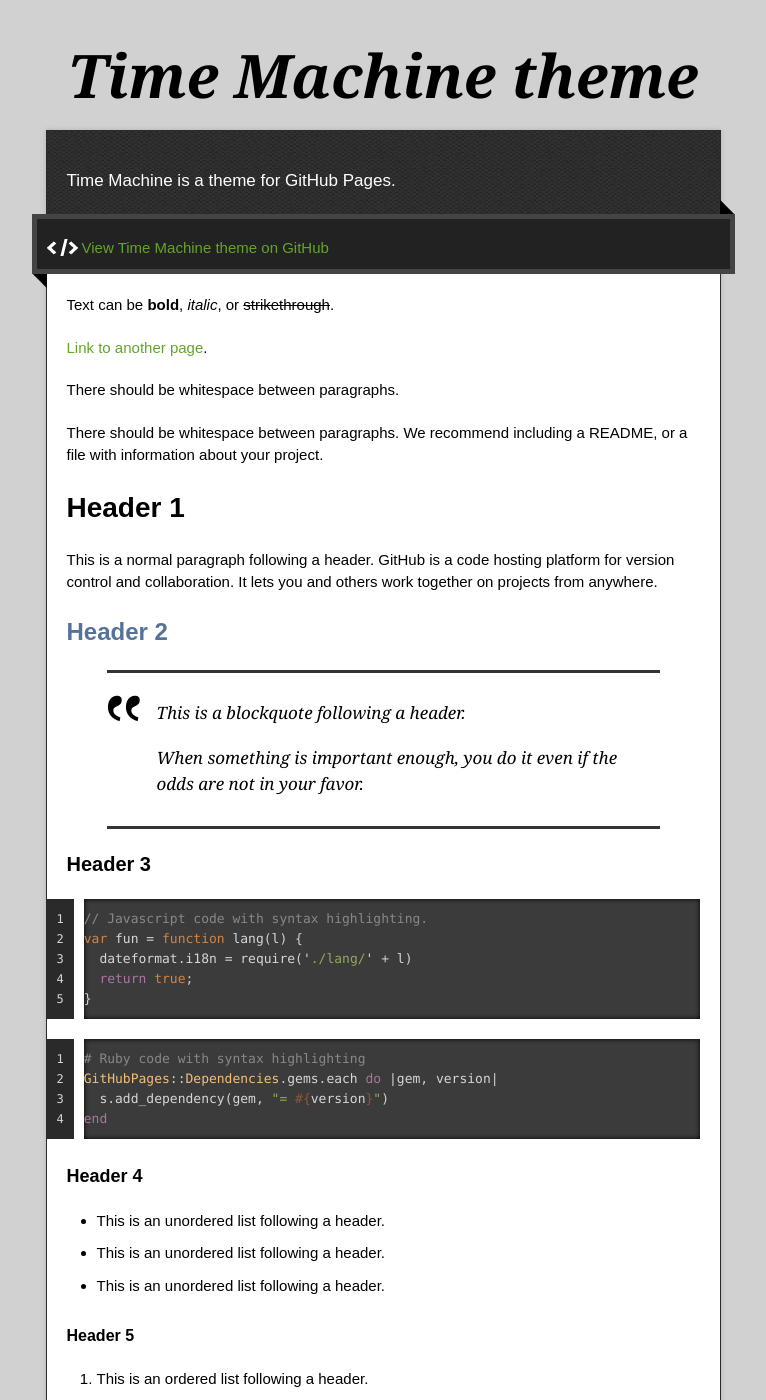
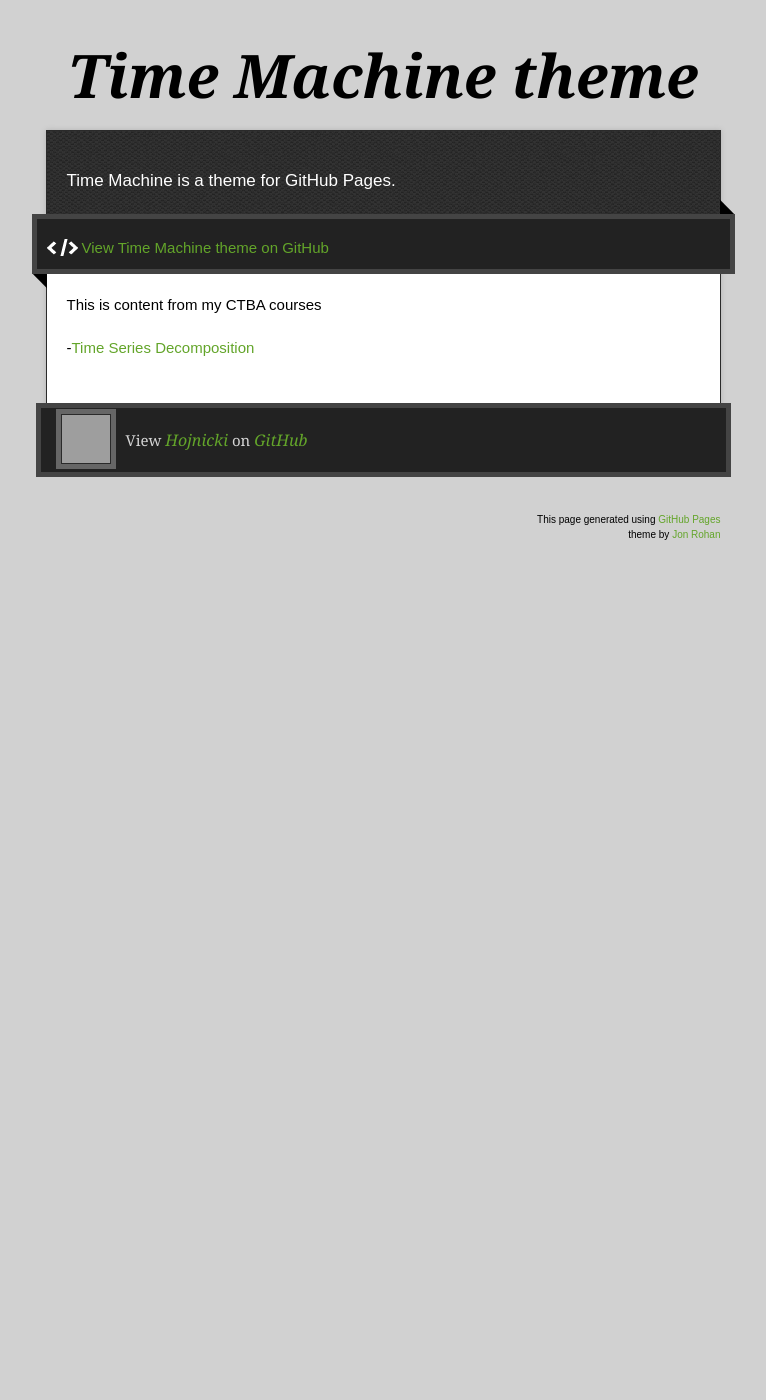
Before and after one commit to Hojnicki/hojnicki.github.io, a Jekyll site: the page built from index.md, in a window 1280 px wide and 1400 px high. Shown: the whole window, without its empty margins (257-1023 px from the left). Built offline with Jekyll 4.4.1, drawn with Linux system fonts in a browser that asks for light colours; our own code applies the rules of GitHub Pages for plain Markdown files; some of the changed text lies outside the part shown; grey boxes are pictures that could not be loaded.

Commit message:
Update index.md

````diff
--- a/index.md
+++ b/index.md
@@ -3,122 +3,6 @@
 description: Live from Williamsburg, it's Saturday night!
 ---
 
-Text can be **bold**, _italic_, or ~~strikethrough~~.
+This is content from my CTBA courses
 
-[Link to another page](./another-page.html).
-
-There should be whitespace between paragraphs.
-
-There should be whitespace between paragraphs. We recommend including a README, or a file with information about your project.
-
-# Header 1
-
-This is a normal paragraph following a header. GitHub is a code hosting platform for version control and collaboration. It lets you and others work together on projects from anywhere.
-
-## Header 2
-
-> This is a blockquote following a header.
->
-> When something is important enough, you do it even if the odds are not in your favor.
-
-### Header 3
-
-```js
-// Javascript code with syntax highlighting.
-var fun = function lang(l) {
-  dateformat.i18n = require('./lang/' + l)
-  return true;
-}
-```
-
-```ruby
-# Ruby code with syntax highlighting
-GitHubPages::Dependencies.gems.each do |gem, version|
-  s.add_dependency(gem, "= #{version}")
-end
-```
-
-#### Header 4
-
-*   This is an unordered list following a header.
-*   This is an unordered list following a header.
-*   This is an unordered list following a header.
-
-##### Header 5
-
-1.  This is an ordered list following a header.
-2.  This is an ordered list following a header.
-3.  This is an ordered list following a header.
-
-###### Header 6
-
-| head1        | head two          | three |
-|:-------------|:------------------|:------|
-| ok           | good swedish fish | nice  |
-| out of stock | good and plenty   | nice  |
-| ok           | good `oreos`      | hmm   |
-| ok           | good `zoute` drop | yumm  |
-
-### There's a horizontal rule below this.
-
-* * *
-
-### Here is an unordered list:
-
-*   Item foo
-*   Item bar
-*   Item baz
-*   Item zip
-
-### And an ordered list:
-
-1.  Item one
-1.  Item two
-1.  Item three
-1.  Item four
-
-### And a nested list:
-
-- level 1 item
-  - level 2 item
-  - level 2 item
-    - level 3 item
-    - level 3 item
-- level 1 item
-  - level 2 item
-  - level 2 item
-  - level 2 item
-- level 1 item
-  - level 2 item
-  - level 2 item
-- level 1 item
-
-### Small image
-
-![Octocat](https://github.githubassets.com/images/icons/emoji/octocat.png)
-
-### Large image
-
-![Branching](https://guides.github.com/activities/hello-world/branching.png)
-
-
-### Definition lists can be used with HTML syntax.
-
-<dl>
-<dt>Name</dt>
-<dd>Godzilla</dd>
-<dt>Born</dt>
-<dd>1952</dd>
-<dt>Birthplace</dt>
-<dd>Japan</dd>
-<dt>Color</dt>
-<dd>Green</dd>
-</dl>
-
-```
-Long, single-line code blocks should not wrap. They should horizontally scroll if they are too long. This line should be long enough to demonstrate this.
-```
-
-```
-The final element.
-```
+-[Time Series Decomposition](/timeseries/index.md)
````
